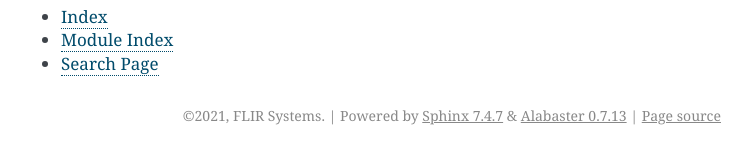
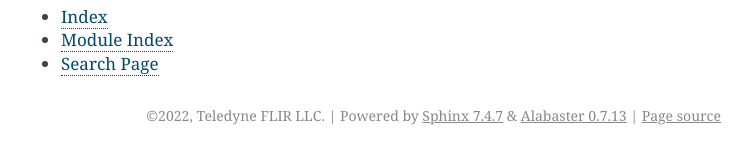
Before and after one commit to FLIR/conservator-cli, a Sphinx documentation site: the page built from docs/index.rst, in a window 1280 px wide. Shown: the part 1752-1904 px from the top of the page, without its empty margins (389-1140 px from the left). Built offline with Sphinx 7.4.7, drawn with Linux system fonts in a browser that asks for light colours.

Commit message:
Updated copyright details

```diff
--- a/docs/conf.py
+++ b/docs/conf.py
@@ -19,8 +19,8 @@ sys.path.insert(0, os.path.abspath(".."))
 # -- Project information -----------------------------------------------------
 
 project = "Conservator CLI"
-copyright = "2021, FLIR Systems"
-author = "FLIR Systems"
+copyright = "2022, Teledyne FLIR LLC"
+author = "Teledyne FLIR LLC"
 
 
 # -- General configuration ---------------------------------------------------
--- a/setup.py
+++ b/setup.py
@@ -52,7 +52,7 @@ INSTALL_REQUIRES = [
 setuptools.setup(
     name="conservator-cli",
     version=version,
-    author="FLIR Systems, INC",
+    author="Teledyne FLIR LLC",
     description="A library for using the FLIR Conservator API, with a nice command line interface.",
     long_description=long_description,
     long_description_content_type="text/markdown",
```
Also changed, not shown: 1 other file.
